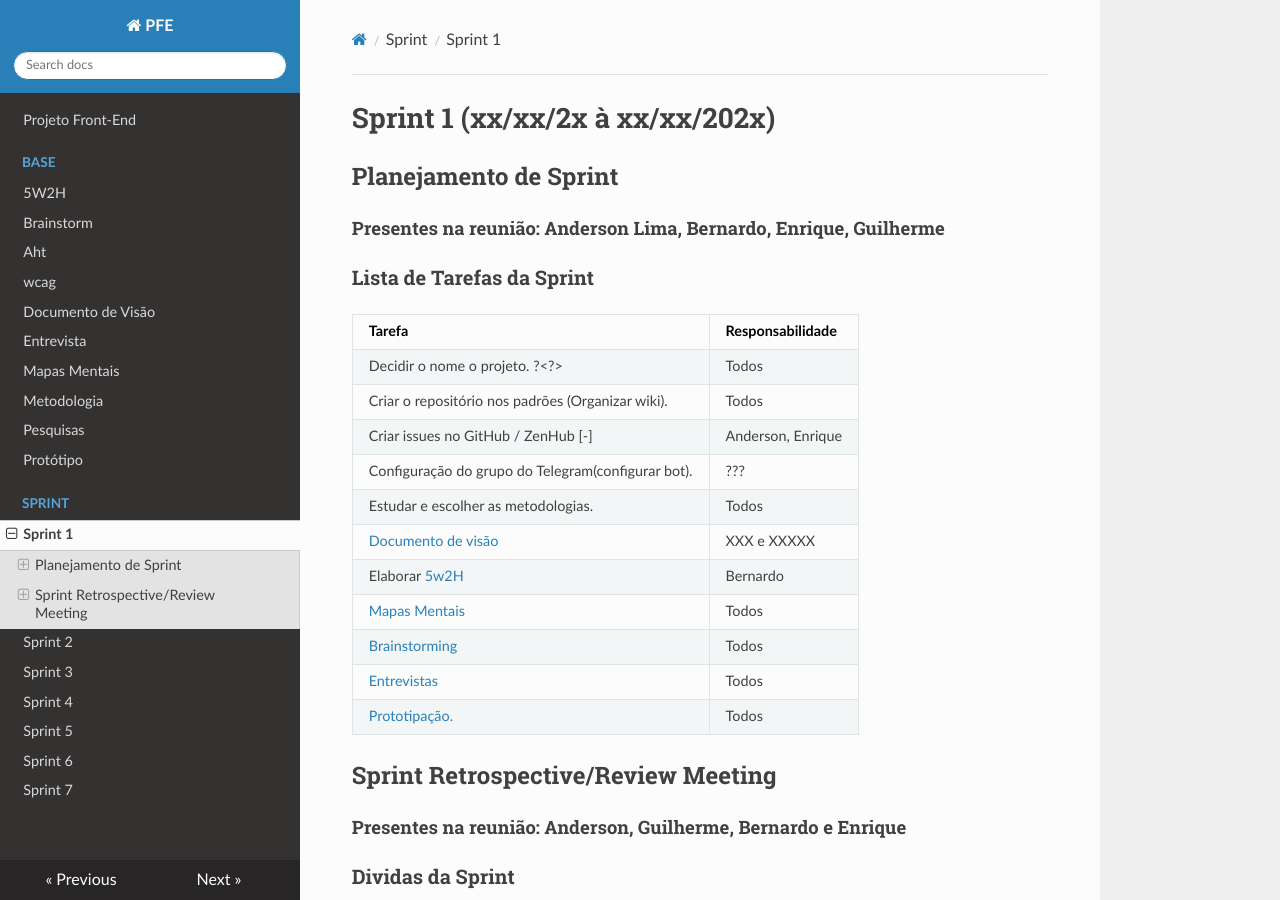
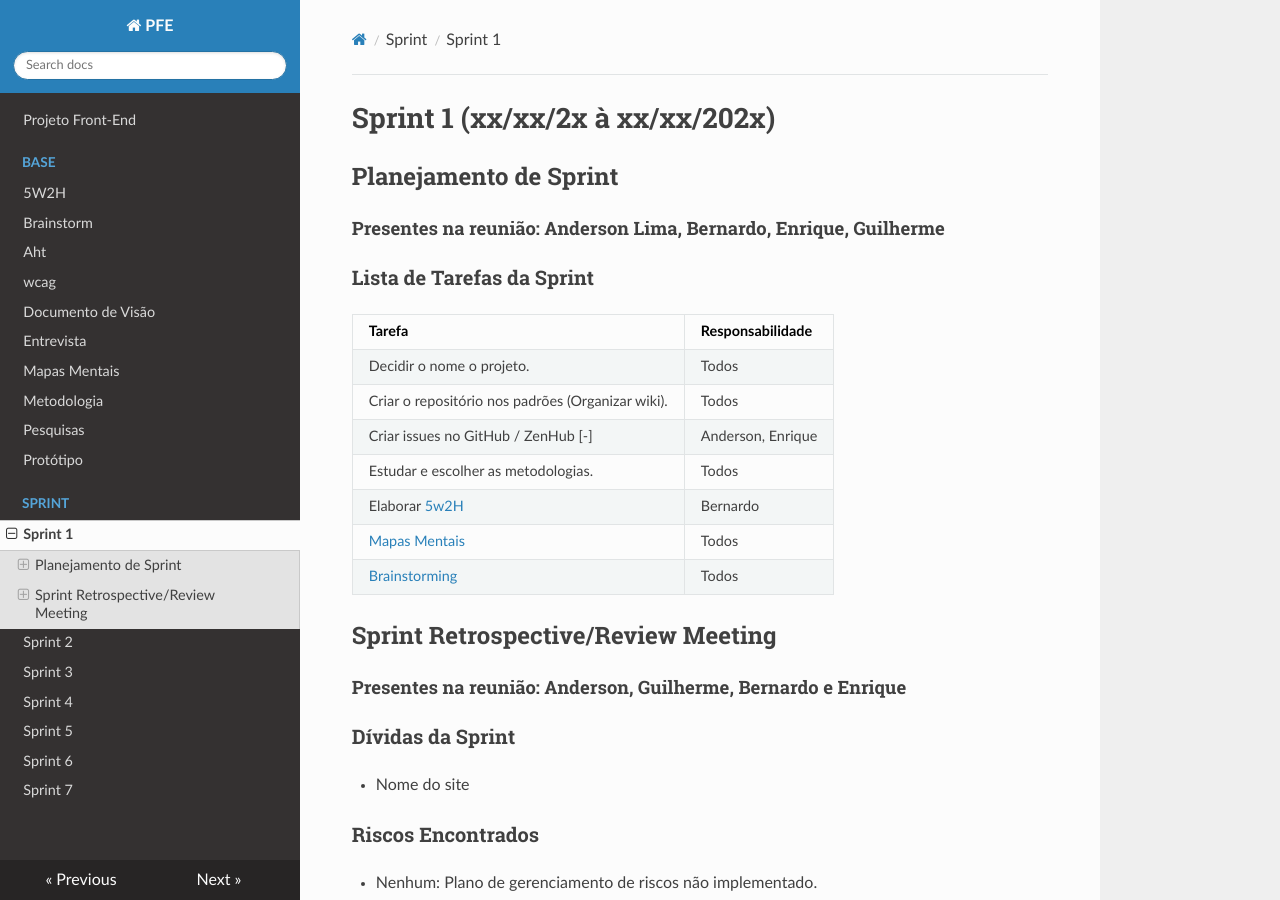
Before and after one commit to Projetos-de-Extensao/PFE_25.1_8001_BetoCuenca, an MkDocs documentation site: the page built from docs/sprint/sprint1.md, in a window 1280 px wide and 900 px high. Built offline with MkDocs 1.6.1, drawn with Linux system fonts in a browser that asks for light colours; nearby versions of some CDN libraries.

Commit message:
att review sprint 1

```diff
--- a/docs/sprint/sprint1.md
+++ b/docs/sprint/sprint1.md
@@ -12,23 +12,20 @@ title: Sprint 1
 
 | Tarefa                                                                                       | Responsabilidade |
 | -------------------------------------------------------------------------------------------- | ---------------- |
-| Decidir o nome o projeto. ?<?>                                                                    | Todos            |
+| Decidir o nome o projeto.                                                                     | Todos            |
 | Criar o repositório nos padrões (Organizar wiki).                                          | Todos              |
 | Criar issues no GitHub / ZenHub [-]                                                              | Anderson, Enrique              |
-| Configuração do grupo do Telegram(configurar bot).                                         | ???              |
 | Estudar e escolher as metodologias.                                                          | Todos            |
-| [Documento de visão](https://github.com/xxx/xxx.md)                                            | XXX e XXXXX      |
-| Elaborar [5w2H](https://github.com/xxx/xxx.md)                                                   |  Bernardo      |
-| [Mapas Mentais](https://github.com/xxx/xxx.md)                                                  | Todos      |
-| [Brainstorming](https://github.com/UnBArqDsw/2020.1_G7_TCM/blob/master/docs/base/Brainstorm.md) | Todos            |
-| [Entrevistas](https://github.com/xxx/xxx.md)                                                    | Todos     |
-| [Prototipação.](https://github.com/xxx/xxx.md)                                                | Todos      |
+| Elaborar [5w2H](https://projetos-de-extensao.github.io/PFE_25.1_8001_II/base/5w2h/)                                                   |  Bernardo      |
+| [Mapas Mentais](https://projetos-de-extensao.github.io/PFE_25.1_8001_II/base/mapa_mental/)                                                  | Todos      |
+| [Brainstorming](https://projetos-de-extensao.github.io/PFE_25.1_8001_II/base/Brainstorm/) | Todos            |
 
 ## Sprint Retrospective/Review Meeting
 
 #### Presentes na reunião: Anderson, Guilherme, Bernardo e Enrique
 
-### Dividas da Sprint
+### Dívidas da Sprint
+- Nome do site
 
 ### Riscos Encontrados
 
```
